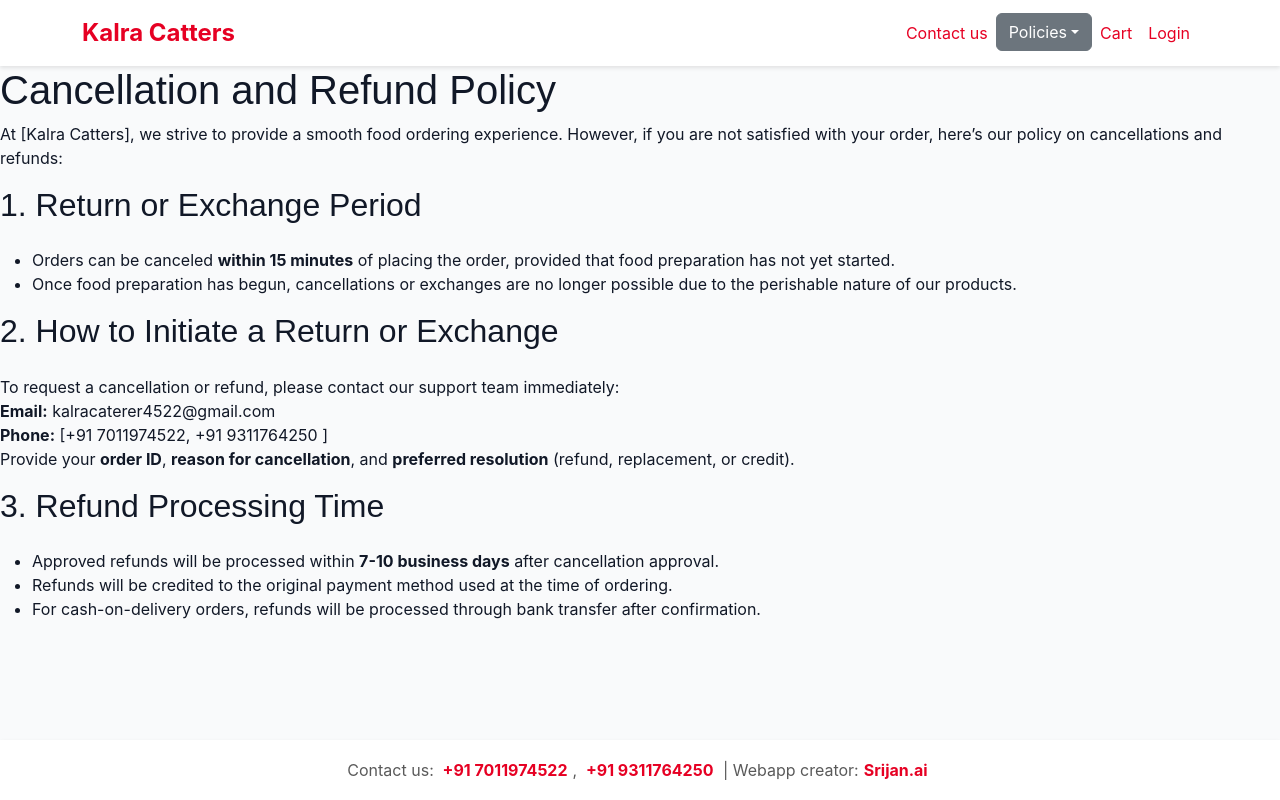
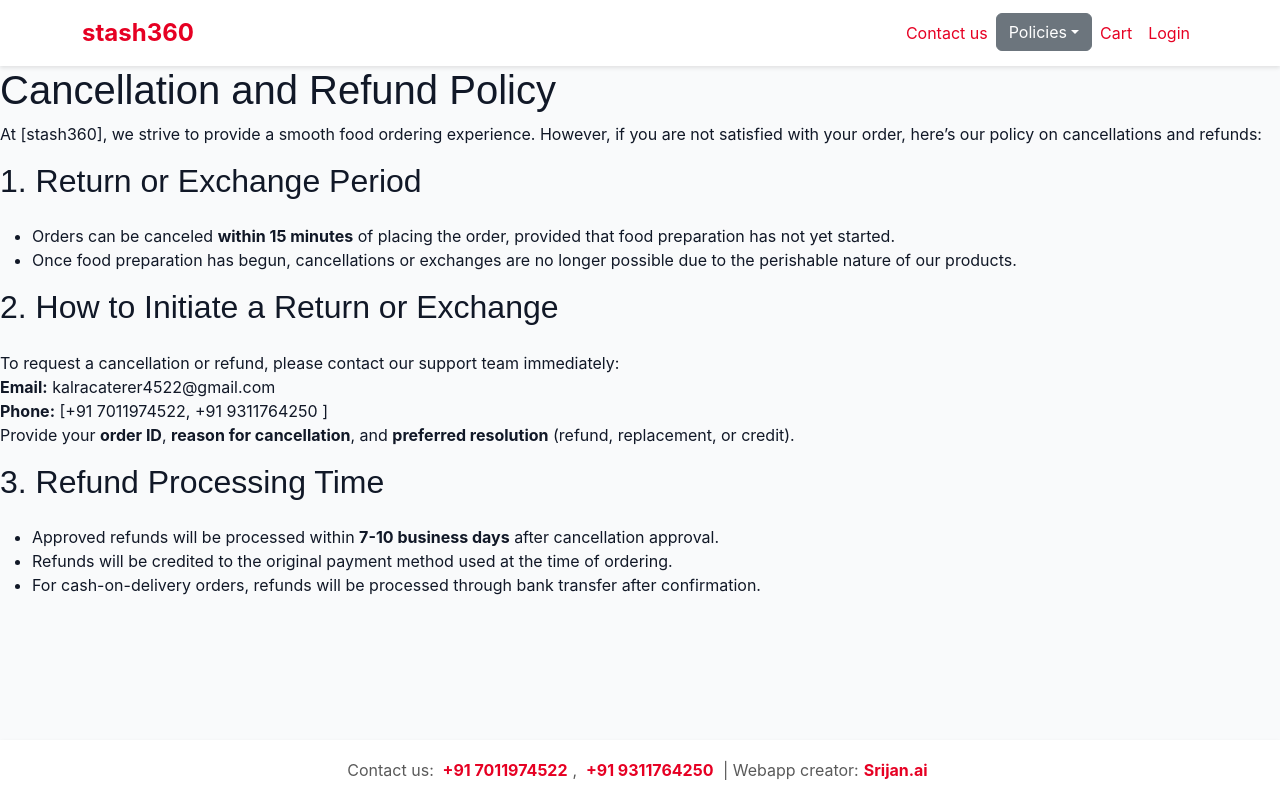
Before and after one commit to bhavyak13/hotel-bites, a React (Vite) app: page /cancel-refund in a window 1280 px wide. Built offline with nearby package versions, Linux system fonts and the light colour scheme; no server answers; the database is empty.

Commit message:
visual changes and changing firebase project

```diff
--- a/index.html
+++ b/index.html
@@ -5,7 +5,7 @@
   <meta charset="UTF-8" />
   <link rel="icon" type="image/svg+xml" href="/vite.svg" />
   <meta name="viewport" content="width=device-width, initial-scale=1.0" />
-  <title>Kalra Caterers</title>
+  <title>stash360</title>
   <script type="text/javascript">
     // Single Page Apps for GitHub Pages
     // MIT License
--- a/src/components/Navbar.jsx
+++ b/src/components/Navbar.jsx
@@ -14,7 +14,7 @@ const MyNavbar = () => {
   return (
     <Navbar expand="lg" className="navbar">
       <Container>
-        <Navbar.Brand as={Link} to={`/`}>Kalra Catters</Navbar.Brand>
+        <Navbar.Brand as={Link} to={`/`}>stash360</Navbar.Brand>
         <Navbar.Toggle aria-controls="basic-navbar-nav" />
         <Navbar.Collapse id="basic-navbar-nav">
           <Nav className="ms-auto">
--- a/src/pages/CancellationRefund.jsx
+++ b/src/pages/CancellationRefund.jsx
@@ -6,7 +6,7 @@ const CancellationRefundPolicy = () => {
       <h1 className="text-3xl font-bold mb-6">Cancellation and Refund Policy</h1>
 
       <p className="mb-6">
-        At [Kalra Catters], we strive to provide a smooth food ordering experience. However, if you are not satisfied with your order, here’s our policy on cancellations and refunds:
+        At [stash360], we strive to provide a smooth food ordering experience. However, if you are not satisfied with your order, here’s our policy on cancellations and refunds:
       </p>
 
       <h2 className="text-2xl font-semibold mt-8 mb-4">1. Return or Exchange Period</h2>
--- a/src/pages/Orders.jsx
+++ b/src/pages/Orders.jsx
@@ -161,7 +161,7 @@ const OrdersComponent = ({ isAdminView }) => {
 
     const deliveryFee = 10; // Added delivery fee
     const totalWithDelivery = totalItemsPrice + deliveryFee; // Calculate total with delivery
-    const shopName = "KALRA CATERS"; // Corrected typo, ensure this is your desired name
+    const shopName = "stash360S"; // Corrected typo, ensure this is your desired name
     const shopAddress = "M.B.B.S. GIRLS MESS , SJH NEW DELHI - 110029"; // Replace with actual shop address
     const shopPhone = "PH: +91 7011974522 , +91 9311764250"; // Replace with actual shop phone or order-related contact
 
--- a/src/pages/PrivacyPolicy.jsx
+++ b/src/pages/PrivacyPolicy.jsx
@@ -6,7 +6,7 @@ const PrivacyPolicy = () => {
       <h1 className="text-3xl font-bold mb-6">Privacy Policy</h1>
 
       <p className="mb-6">
-        At [Kalra Catters], we are committed to protecting your privacy and ensuring the security of your personal information. This Privacy Policy explains how we collect, use, and protect the data you provide to us.
+        At [stash360], we are committed to protecting your privacy and ensuring the security of your personal information. This Privacy Policy explains how we collect, use, and protect the data you provide to us.
       </p>
 
       <h2 className="text-2xl font-semibold mt-8 mb-4">1. Information We Collect</h2>
--- a/src/pages/ShippingDelivery.jsx
+++ b/src/pages/ShippingDelivery.jsx
@@ -5,7 +5,7 @@ const ShippingPolicy = () => {
     <div className="max-w-4xl mx-auto p-8">
       <h1 className="text-4xl font-bold mb-6">Shipping Policy</h1>
       <p className="mb-4">
-        This shipping policy explains how <strong>Kalra Caterers</strong> operates its shipping procedures and how we strive to meet your expectations with every order. Whether you're a first-time buyer or a returning customer, we want to ensure that your experience with us is smooth and satisfactory, right from placing your order to the moment it arrives at your doorstep. This policy has been created with the help of the shipping policy generator.
+        This shipping policy explains how <strong>stash360</strong> operates its shipping procedures and how we strive to meet your expectations with every order. Whether you're a first-time buyer or a returning customer, we want to ensure that your experience with us is smooth and satisfactory, right from placing your order to the moment it arrives at your doorstep. This policy has been created with the help of the shipping policy generator.
       </p>
       <p className="mb-6">
         Please read this shipping policy together with our terms and conditions to familiarize yourself with the rest of our general guidelines.
```
Also changed, not shown: 1 other file (tests, documents, lock files or other folders).
